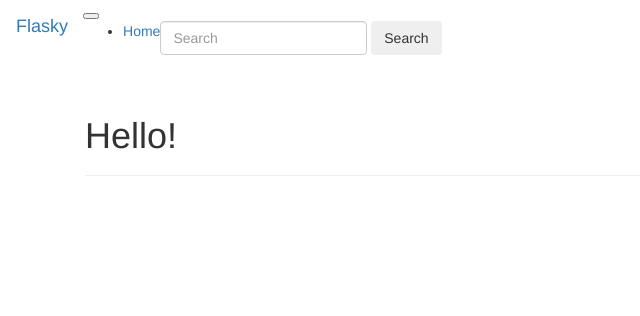
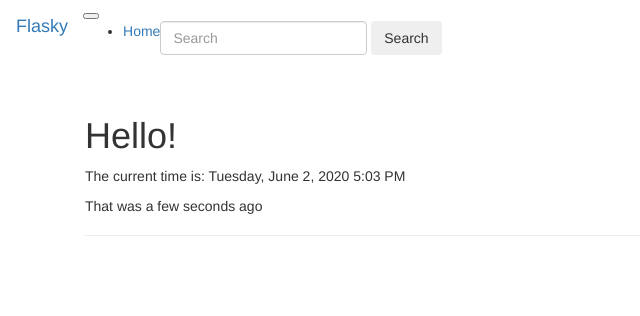
Before and after one commit to jonbos-palmer/flasky, a Flask app: page / in a window 1280 px wide. Shown: the top 316 px of the page, without its empty margins (0-640 px from the left). Run offline with Flask 2, Linux system fonts and the light colour scheme; some libraries are stand-ins or nearby versions.

Commit message:
add flask_moment and display time on index

```diff
--- a/hello.py
+++ b/hello.py
@@ -2,13 +2,16 @@ from flask import Flask, request
 from flask.helpers import make_response
 from flask.templating import render_template
 from flask_bootstrap import Bootstrap
+from datetime import datetime
+from flask_moment import Moment
 
 app = Flask(__name__)
 bootstrap = Bootstrap(app)
+moment = Moment(app)
 
 @app.route('/')
 def index():
-    return render_template('index.html')
+    return render_template('index.html', current_time=datetime.utcnow())
 
 @app.route('/user/<name>')
 def user(name):
--- a/templates/base.html
+++ b/templates/base.html
@@ -1,6 +1,6 @@
 {% extends "bootstrap/base.html" %} {% block head %} {{ super() }}
-<link rel="favicon" href="{{url_for('static', filename='favicon.ico')}}">
-<link rel="shortcut icon" href="{{url_for('static', filename='favicon.ico')}}"> {% endblock head %} {% block title %} Flasky {% endblock title %} {% block navbar %}
+<link rel="favicon" href="{{url_for('static', filename='favicon.ico')}}" />
+<link rel="shortcut icon" href="{{url_for('static', filename='favicon.ico')}}" /> {% block scripts %} {{ super() }} {{ moment.include_moment()}} {% endblock scripts %} {% endblock head %} {% block title %} Flasky {% endblock title %} {% block navbar %}
 
 <nav class="navbar navbar-expand-lg navbar-light bg-light">
     <a class="navbar-brand" href="{{url_for('index')}}">Flasky</a>
@@ -11,19 +11,25 @@
     <div class="collapse navbar-collapse" id="navbarSupportedContent">
         <ul class="navbar-nav mr-auto">
             <li class="nav-item active">
-                <a class="nav-link" href="{{url_for('index')}}">Home <span class="sr-only">(current)</span></a>
+                <a class="nav-link" href="{{url_for('index')}}">Home <span class="sr-only">(current)</span></a
+        >
       </li>
     </ul>
     <form class="form-inline my-2 my-lg-0">
-            <input class="form-control mr-sm-2" type="search" placeholder="Search" aria-label="Search">
-            <button class="btn btn-outline-success my-2 my-sm-0" type="submit">Search</button>
+      <input
+        class="form-control mr-sm-2"
+        type="search"
+        placeholder="Search"
+        aria-label="Search"
+      />
+      <button class="btn btn-outline-success my-2 my-sm-0" type="submit">
+        Search
+      </button>
     </form>
   </div>
 </nav>
 {% endblock %} {% block content %}
 <div class="container">
-
   {% block page_content %} {% endblock page_content %}
-
 </div>
 {% endblock content %}
--- a/templates/index.html
+++ b/templates/index.html
@@ -8,6 +8,9 @@
 <div class="container">
     <div class="page-header">
         <h1>Hello!</h1>
+        <p>The current time is: {{moment(current_time).format('LLLL')}}</p>
+        <p>That was {{moment(current_time).fromNow(refresh=True)}}</p>
+
     </div>
 </div>
 {% endblock %}
```
Also changed, not shown: 2 other files. Lines whose indentation alone changed are shown as unchanged.
